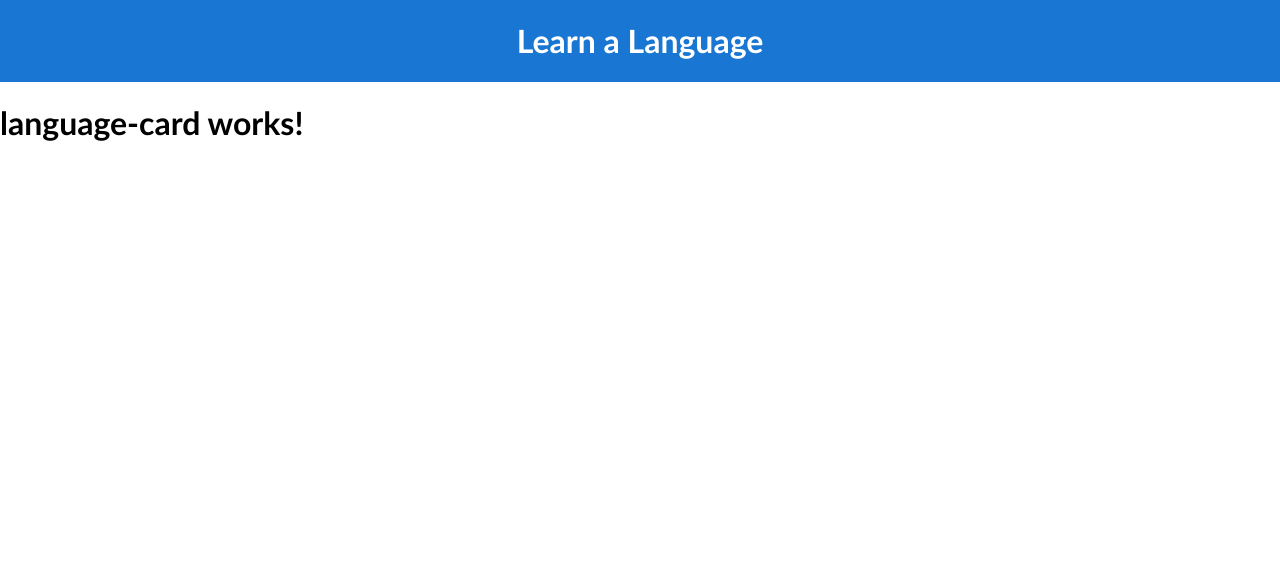
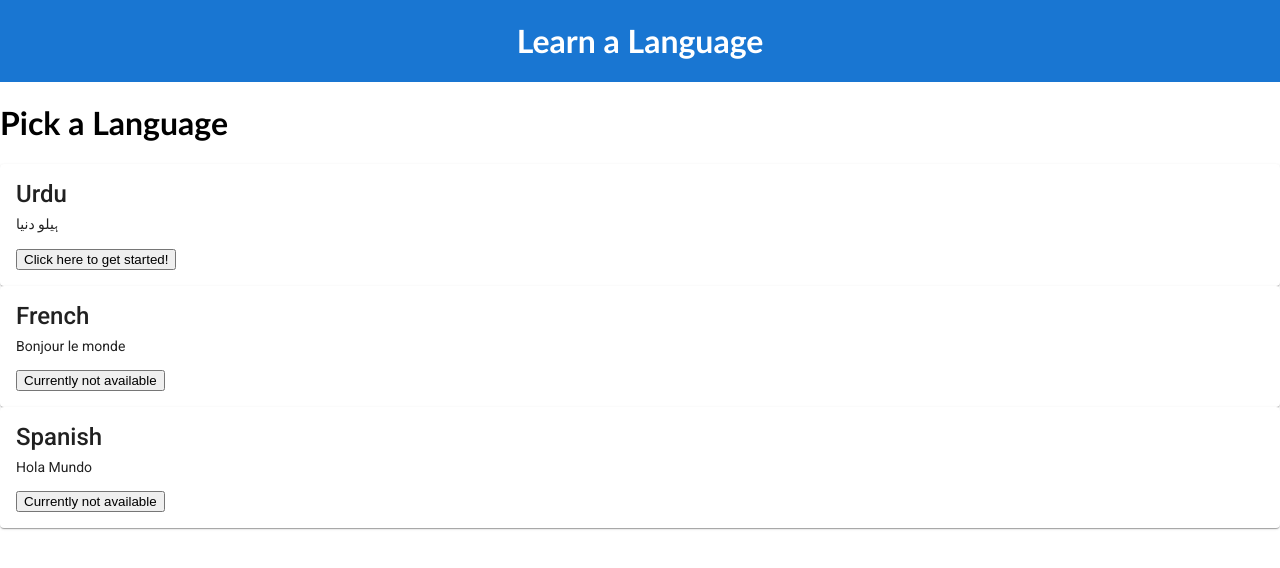
Before and after one commit to farshad-s/learn-a-lang, an Angular app: page / in a window 1280 px wide. Shown: the top 568 px of the page. Built offline with nearby package versions, Linux system fonts and the light colour scheme.

Commit message:
created cards

```diff
--- a/src/app/language-card/language-card.component.html
+++ b/src/app/language-card/language-card.component.html
@@ -1 +1,20 @@
-<h1>language-card works!</h1>
+<div>
+  <h1 class="title">Pick a Language</h1>
+  <div class="card-container">
+    <mat-card>
+      <mat-card-title>Urdu</mat-card-title>
+      <mat-card-content>ہیلو دنیا</mat-card-content>
+      <button class="available">Click here to get started!</button>
+    </mat-card>
+    <mat-card>
+      <mat-card-title>French</mat-card-title>
+      <mat-card-content>Bonjour le monde</mat-card-content>
+      <button class="not-available">Currently not available</button>
+    </mat-card>
+    <mat-card>
+      <mat-card-title>Spanish</mat-card-title>
+      <mat-card-content>Hola Mundo</mat-card-content>
+      <button class="not-available">Currently not available</button>
+    </mat-card>
+  </div>
+</div>
```
